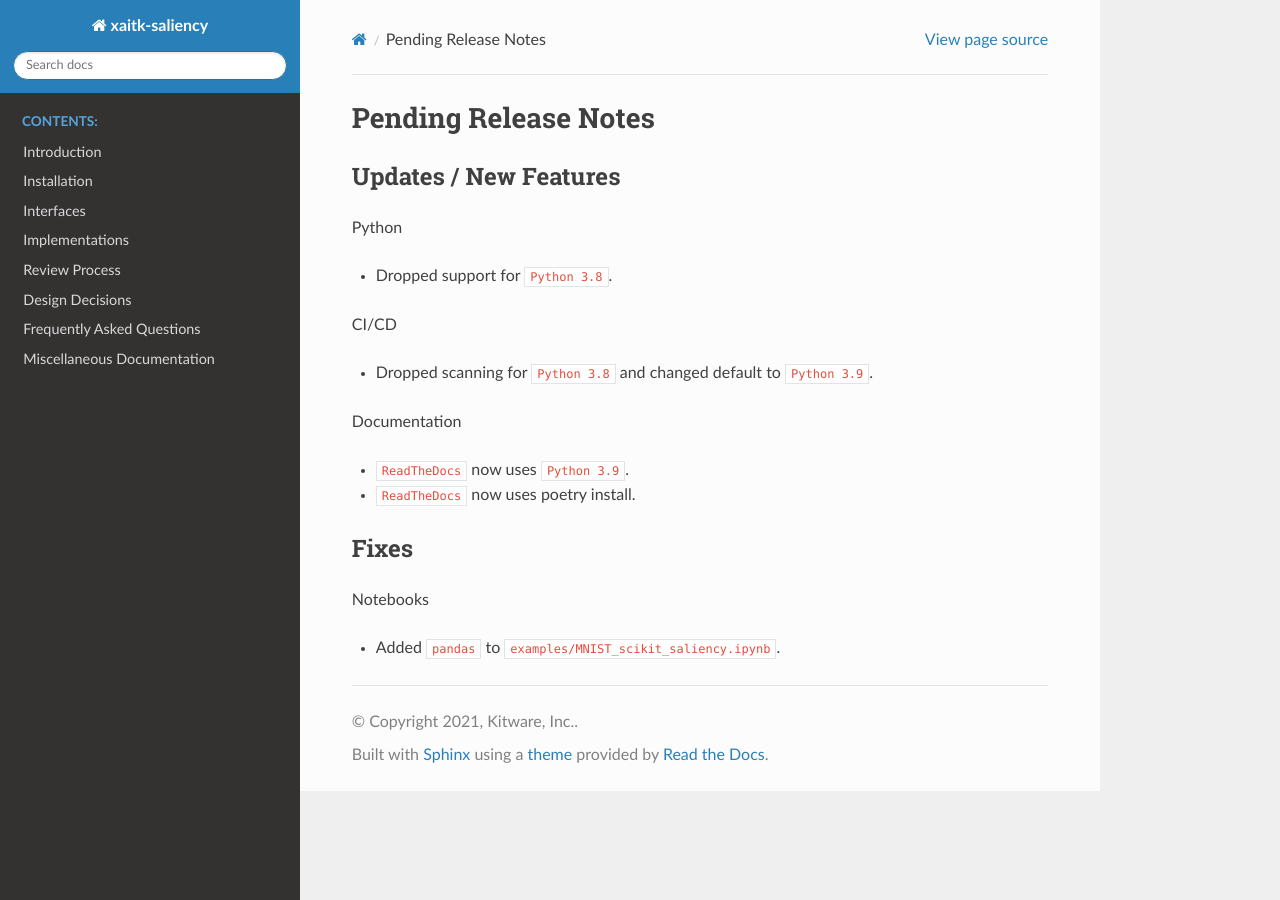
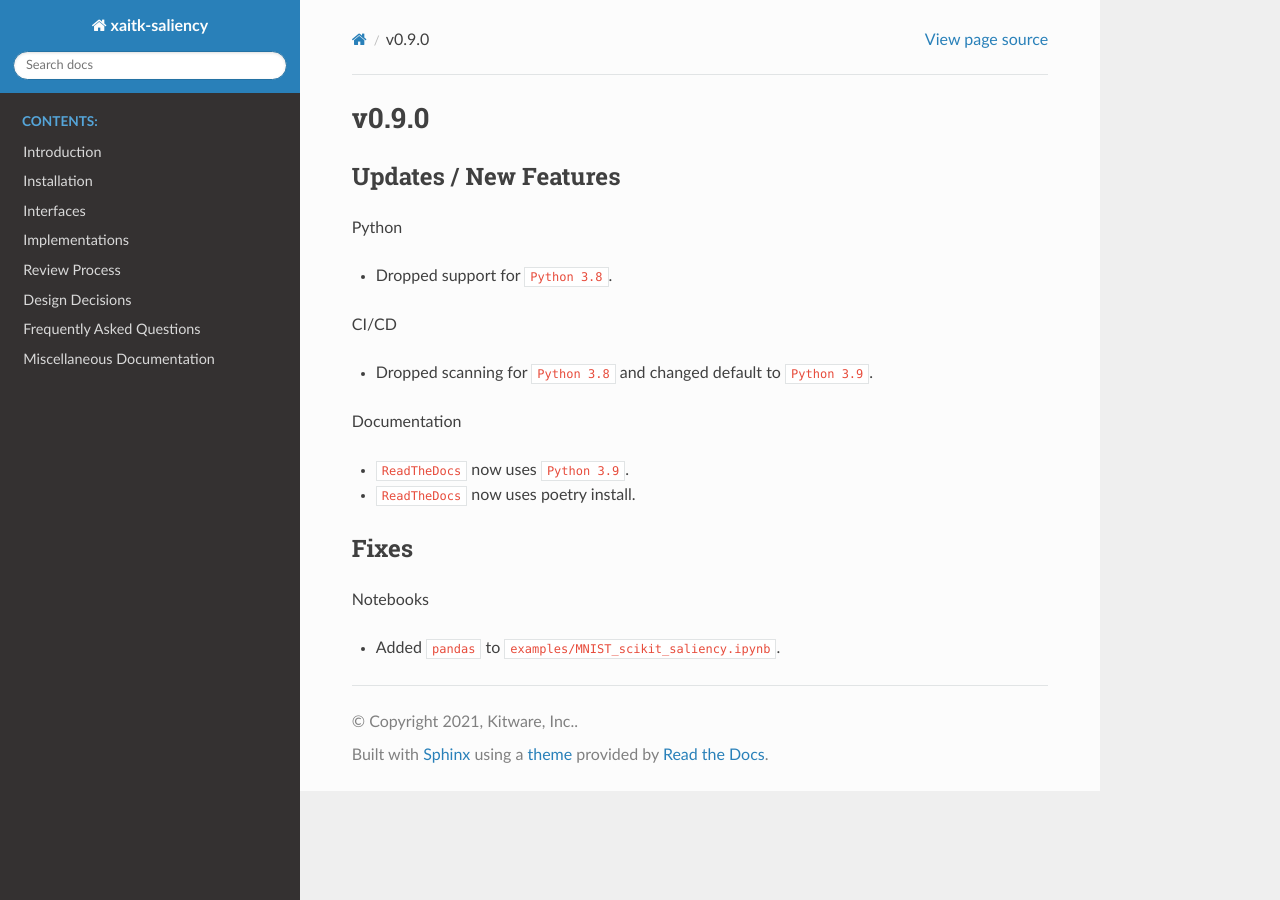
Before and after one commit to XAITK/xaitk-saliency, a Sphinx documentation site: the page built from docs/release_notes/v0.9.0.rst, in a window 1280 px wide. Built offline with Sphinx 7.4.7 and the Read the Docs theme 3.1.0, drawn with Linux system fonts in a browser that asks for light colours; pages that are not in the unit, such as notebooks, are missing from menus.

Commit message:
Update version number to 0.9.0

```diff
--- a/docs/release_notes.rst
+++ b/docs/release_notes.rst
@@ -16,3 +16,4 @@
    release_notes/v0.8.1
    release_notes/v0.8.2
    release_notes/v0.8.3
+   release_notes/v0.9.0
--- a/docs/release_notes/pending_release.rst
+++ b/docs/release_notes/v0.9.0.rst
@@ -1,5 +1,5 @@
-Pending Release Notes
-=====================
+v0.9.0
+======
 
 Updates / New Features
 ----------------------
--- a/pyproject.toml
+++ b/pyproject.toml
@@ -8,7 +8,7 @@
 # REMEMBER: `distutils.version.*Version` types can be used to compare versions
 # from strings like this.
 # This package prefers to use the strict numbering standard when possible.
-version = "0.8.3"
+version = "0.9.0"
 description = """\
     Visual saliency map generation interfaces and baseline implementations \
     for explainable AI."""
```
